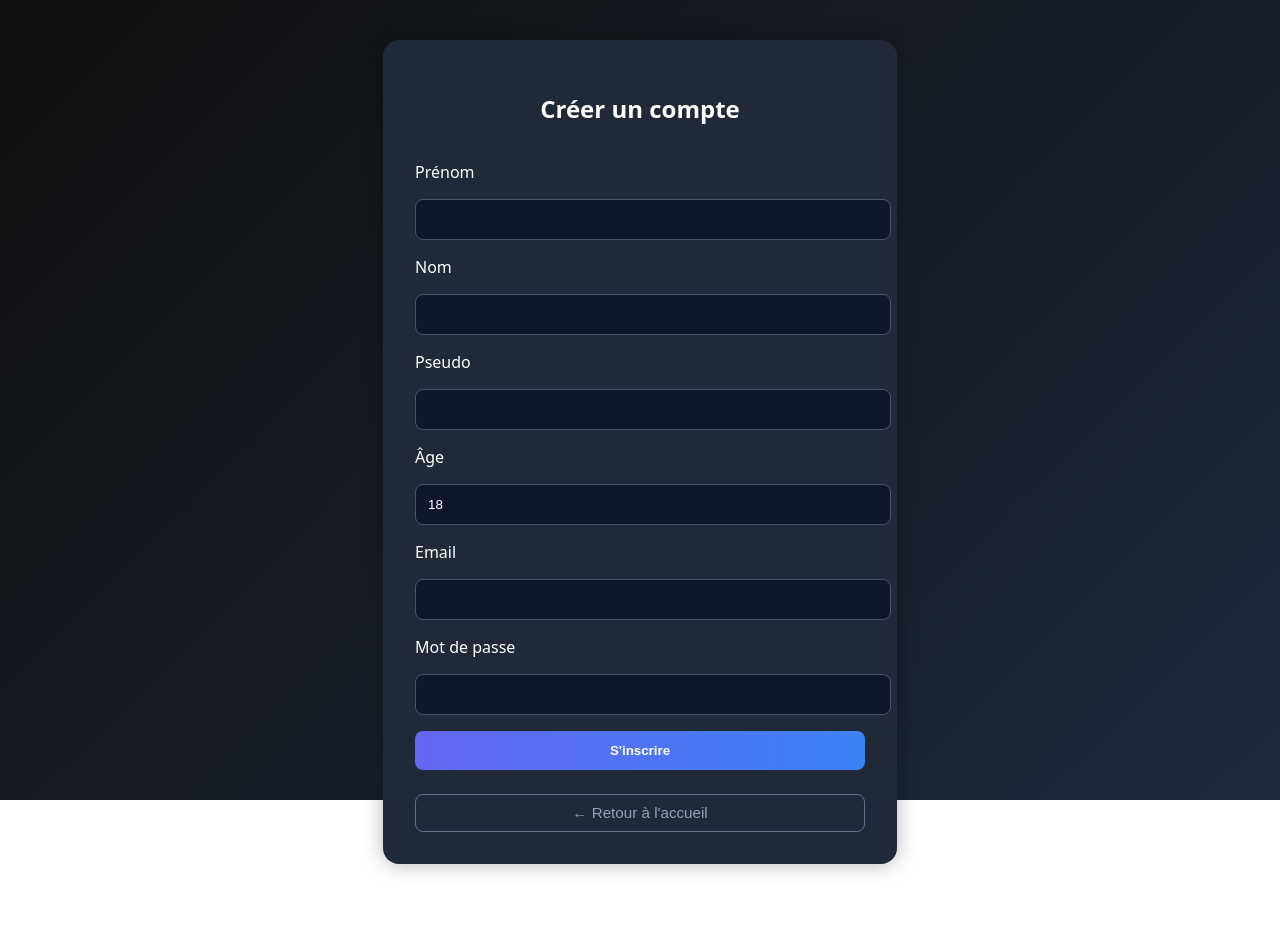
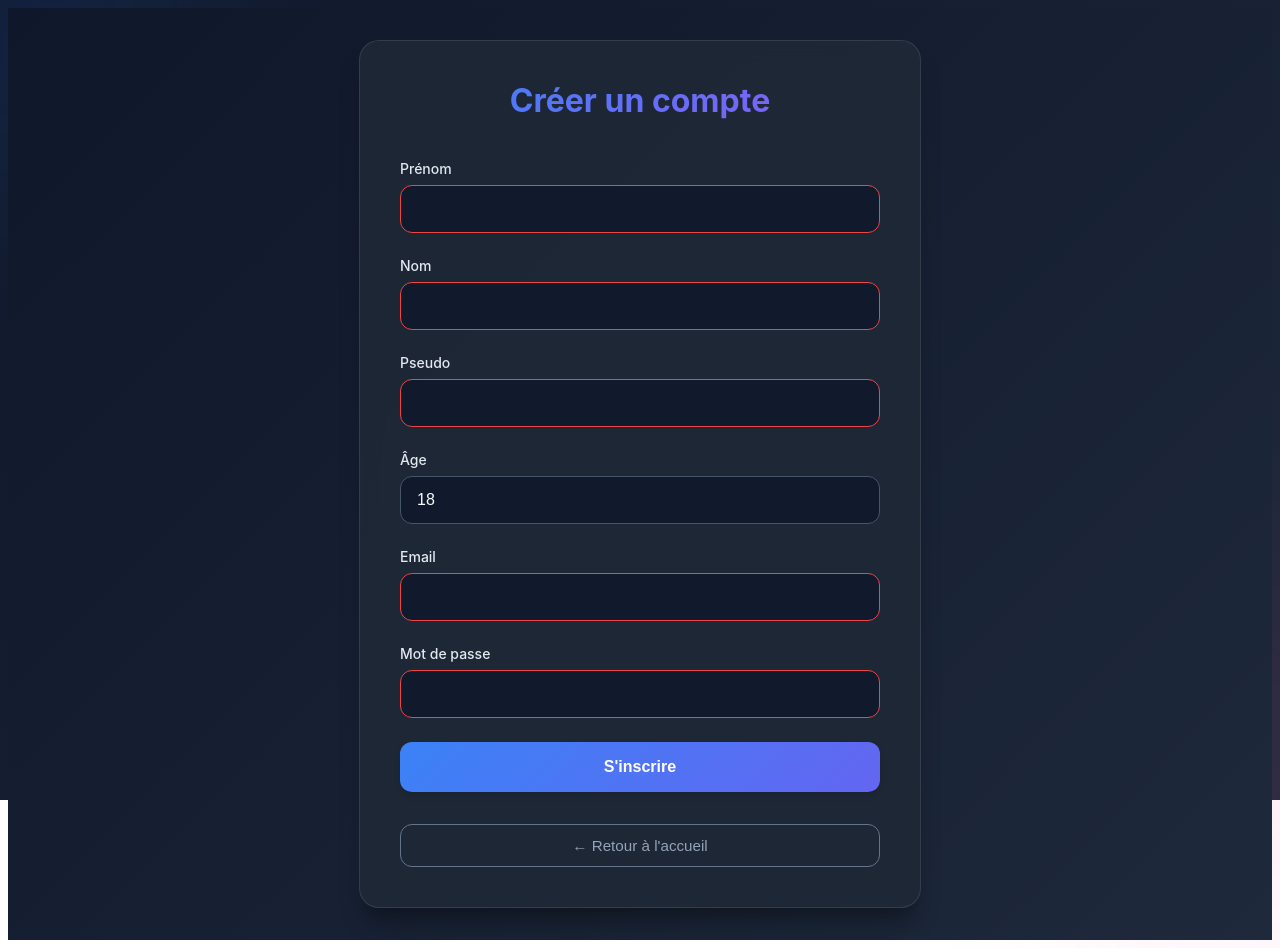
Before and after one commit to Boz0o0/SecureShot, a React (Vite) app in the folder frontend/: page /register in a window 1280 px wide. Before the commit the page ends 904 px from the top, so only its background shows below. Built offline with nearby package versions, Linux system fonts and the light colour scheme; no server answers.

Commit message:
fix: css from the register page now is in a separate file

```diff
--- a/frontend/src/pages/RegisterPage.jsx
+++ b/frontend/src/pages/RegisterPage.jsx
@@ -2,6 +2,8 @@ import { useState } from 'react';
 import { useNavigate } from 'react-router-dom';
 import supabase from '../services/supabaseClient';
 import toast, { Toaster } from 'react-hot-toast';
+import '../styles/pages/RegisterPage.css';
+import '../styles/globals.css';
 
 export default function RegisterPage() {
   const [email, setEmail] = useState('');
@@ -48,146 +50,100 @@ export default function RegisterPage() {
   };
 
   return (
-    <>
+    <div className="register-page">
       <Toaster position="top-center" />
-      <div style={{ position: 'relative', zIndex: 0 }}>
-        {/* Fullscreen background */}
-        <div
-          style={{
-            position: 'fixed',
-            inset: 0,
-            background: 'linear-gradient(135deg, #0f0f0f, #1e293b)',
-            zIndex: -1,
-          }}
-        />
 
-        <div
-          style={{
-            minHeight: '100vh',
-            display: 'flex',
-            alignItems: 'center',
-            justifyContent: 'center',
-            padding: '2rem',
-            color: 'white',
-            fontFamily: 'system-ui, sans-serif',
-          }}
-        >
-          <form
-            onSubmit={handleRegister}
-            style={{
-              background: '#1f2937',
-              padding: '2rem',
-              borderRadius: '1rem',
-              boxShadow: '0 0 20px rgba(0,0,0,0.3)',
-              width: '100%',
-              maxWidth: '450px',
-              display: 'flex',
-              flexDirection: 'column',
-              gap: '1rem',
-            }}
-          >
-            <h2 style={{ textAlign: 'center' }}>Créer un compte</h2>
+      {/* Background with decorative elements */}
+      <div className="register-page__background" />
 
-            {errorMsg && <p style={{ color: '#f87171' }}>{errorMsg}</p>}
+      <div className="register-page__container">
+        <form onSubmit={handleRegister} className="register-page__form">
+          <h2 className="register-page__title">Créer un compte</h2>
 
-            <label>Prénom</label>
+          {errorMsg && (
+            <p className="register-page__error">{errorMsg}</p>
+          )}
+
+          <div className="register-page__field-group">
+            <label className="register-page__label">Prénom</label>
             <input
               type="text"
               value={firstName}
               onChange={(e) => setFirstName(e.target.value)}
               required
-              style={inputStyle}
+              className="register-page__input"
             />
+          </div>
 
-            <label>Nom</label>
+          <div className="register-page__field-group">
+            <label className="register-page__label">Nom</label>
             <input
               type="text"
               value={lastName}
               onChange={(e) => setLastName(e.target.value)}
               required
-              style={inputStyle}
+              className="register-page__input"
             />
+          </div>
 
-            <label>Pseudo</label>
+          <div className="register-page__field-group">
+            <label className="register-page__label">Pseudo</label>
             <input
               type="text"
               value={pseudo}
               onChange={(e) => setPseudo(e.target.value)}
               required
-              style={inputStyle}
+              className="register-page__input"
             />
+          </div>
 
-            <label>Âge</label>
+          <div className="register-page__field-group">
+            <label className="register-page__label">Âge</label>
             <input
               type="number"
               value={age}
               min={18}
               onChange={(e) => setAge(Number(e.target.value))}
               required
-              style={inputStyle}
+              className="register-page__input"
             />
+          </div>
 
-            <label>Email</label>
+          <div className="register-page__field-group">
+            <label className="register-page__label">Email</label>
             <input
               type="email"
               value={email}
               onChange={(e) => setEmail(e.target.value)}
               required
-              style={inputStyle}
+              className="register-page__input"
             />
+          </div>
 
-            <label>Mot de passe</label>
+          <div className="register-page__field-group">
+            <label className="register-page__label">Mot de passe</label>
             <input
               type="password"
               value={password}
               onChange={(e) => setPassword(e.target.value)}
               required
-              style={inputStyle}
+              className="register-page__input"
             />
+          </div>
 
-            <button type="submit" style={buttonStyle}>
+          <button type="submit" className="register-page__submit-btn">
             S'inscrire
           </button>
 
           <button
             type="button"
             onClick={() => navigate('/')}
-              style={{
-                marginTop: '0.5rem',
-                padding: '0.6rem 1.5rem',
-                fontSize: '0.95rem',
-                background: 'none',
-                border: '1px solid #64748b',
-                color: '#94a3b8',
-                borderRadius: '0.5rem',
-                cursor: 'pointer',
-              }}
+            className="register-page__back-btn"
           >
             ← Retour à l'accueil
           </button>
         </form>
       </div>
     </div>
-    </>
   );
 }
-
-const inputStyle = {
-  width: '100%',
-  padding: '0.75rem',
-  borderRadius: '0.5rem',
-  border: '1px solid #475569',
-  background: '#0f172a',
-  color: 'white',
-};
-
-const buttonStyle = {
-  width: '100%',
-  padding: '0.75rem',
-  background: 'linear-gradient(to right, #6366f1, #3b82f6)',
-  border: 'none',
-  borderRadius: '0.5rem',
-  color: 'white',
-  fontWeight: '600',
-  cursor: 'pointer',
-};
--- a/frontend/src/styles/pages/RegisterPage.css
+++ b/frontend/src/styles/pages/RegisterPage.css
@@ -0,0 +1,219 @@
+/* RegisterPage.css */
+.register-page {
+  position: relative;
+  min-height: 100vh;
+  font-family: 'Inter', system-ui, sans-serif;
+  background: linear-gradient(135deg, #0f172a, #1e293b);
+  color: #f8fafc;
+  padding: 0;
+  margin: 0;
+  width: 100%;
+  overflow-x: hidden;
+}
+
+.register-page__background {
+  position: fixed;
+  inset: 0;
+  z-index: -1;
+  pointer-events: none;
+  background: linear-gradient(135deg, #0f172a, #1e293b);
+}
+
+.register-page__background::before {
+  content: '';
+  position: absolute;
+  top: -100px;
+  left: -100px;
+  width: 300px;
+  height: 300px;
+  background-color: #3b82f6;
+  opacity: 0.1;
+  transform: rotate(45deg);
+  border-radius: 2rem;
+  filter: blur(80px);
+}
+
+.register-page__background::after {
+  content: '';
+  position: absolute;
+  bottom: -120px;
+  right: -120px;
+  width: 350px;
+  height: 350px;
+  background-color: #ec4899;
+  opacity: 0.1;
+  transform: rotate(-30deg);
+  border-radius: 1rem;
+  filter: blur(100px);
+}
+
+.register-page__container {
+  min-height: 100vh;
+  display: flex;
+  align-items: center;
+  justify-content: center;
+  padding: 2rem;
+  position: relative;
+  z-index: 1;
+}
+
+.register-page__form {
+  background: rgba(31, 41, 55, 0.9);
+  backdrop-filter: blur(10px);
+  border: 1px solid rgba(255, 255, 255, 0.1);
+  padding: 2.5rem;
+  border-radius: 1.25rem;
+  box-shadow:
+    0 20px 25px -5px rgba(0, 0, 0, 0.3),
+    0 10px 10px -5px rgba(0, 0, 0, 0.1);
+  width: 100%;
+  max-width: 480px;
+  display: flex;
+  flex-direction: column;
+  gap: 1.5rem;
+}
+
+.register-page__title {
+  text-align: center;
+  font-size: 2rem;
+  font-weight: 700;
+  margin: 0 0 1rem 0;
+  background: linear-gradient(135deg, #3b82f6, #8b5cf6);
+  -webkit-background-clip: text;
+  -webkit-text-fill-color: transparent;
+  background-clip: text;
+}
+
+.register-page__error {
+  color: #f87171;
+  background: rgba(239, 68, 68, 0.1);
+  border: 1px solid rgba(239, 68, 68, 0.2);
+  padding: 0.75rem;
+  border-radius: 0.5rem;
+  font-size: 0.875rem;
+  margin: 0;
+}
+
+.register-page__field-group {
+  display: flex;
+  flex-direction: column;
+  gap: 0.5rem;
+}
+
+.register-page__label {
+  font-weight: 500;
+  font-size: 0.875rem;
+  color: #e2e8f0;
+  margin: 0;
+}
+
+.register-page__input {
+  width: 100%;
+  padding: 0.875rem 1rem;
+  border-radius: 0.75rem;
+  border: 1px solid #475569;
+  background: rgba(15, 23, 42, 0.8);
+  color: #f8fafc;
+  font-size: 1rem;
+  transition: all 0.2s ease-in-out;
+  box-sizing: border-box;
+}
+
+.register-page__input:focus {
+  outline: none;
+  border-color: #3b82f6;
+  box-shadow: 0 0 0 3px rgba(59, 130, 246, 0.1);
+  background: rgba(15, 23, 42, 0.95);
+}
+
+.register-page__input::placeholder {
+  color: #64748b;
+}
+
+.register-page__input:invalid {
+  border-color: #ef4444;
+}
+
+.register-page__submit-btn {
+  width: 100%;
+  padding: 1rem;
+  background: linear-gradient(135deg, #3b82f6, #6366f1);
+  border: none;
+  border-radius: 0.75rem;
+  color: white;
+  font-weight: 600;
+  font-size: 1rem;
+  cursor: pointer;
+  transition: all 0.2s ease-in-out;
+  box-shadow: 0 4px 6px rgba(0, 0, 0, 0.1);
+}
+
+.register-page__submit-btn:hover:not(:disabled) {
+  transform: translateY(-1px);
+  box-shadow: 0 8px 15px rgba(59, 130, 246, 0.3);
+  background: linear-gradient(135deg, #2563eb, #5b21b6);
+}
+
+.register-page__submit-btn:active:not(:disabled) {
+  transform: translateY(0);
+}
+
+.register-page__submit-btn:disabled {
+  opacity: 0.6;
+  cursor: not-allowed;
+  transform: none;
+}
+
+.register-page__back-btn {
+  margin-top: 0.5rem;
+  padding: 0.75rem 1.5rem;
+  font-size: 0.95rem;
+  background: transparent;
+  border: 1px solid #64748b;
+  color: #94a3b8;
+  border-radius: 0.75rem;
+  cursor: pointer;
+  transition: all 0.2s ease-in-out;
+  display: flex;
+  align-items: center;
+  justify-content: center;
+  gap: 0.5rem;
+}
+
+.register-page__back-btn:hover {
+  border-color: #94a3b8;
+  color: #e2e8f0;
+  background: rgba(100, 116, 139, 0.1);
+}
+
+/* Responsive Design */
+@media (max-width: 640px) {
+  .register-page__container {
+    padding: 1rem;
+  }
+
+  .register-page__form {
+    padding: 2rem;
+    max-width: 100%;
+  }
+
+  .register-page__title {
+    font-size: 1.75rem;
+  }
+}
+
+/* Toast customization for this page */
+.register-page .Toastify__toast {
+  background: rgba(31, 41, 55, 0.95);
+  color: #f8fafc;
+  border: 1px solid rgba(255, 255, 255, 0.1);
+  backdrop-filter: blur(10px);
+}
+
+.register-page .Toastify__toast--success {
+  border-color: rgba(34, 197, 94, 0.3);
+}
+
+.register-page .Toastify__toast--error {
+  border-color: rgba(239, 68, 68, 0.3);
+}
```
Lines whose indentation alone changed are shown as unchanged.
